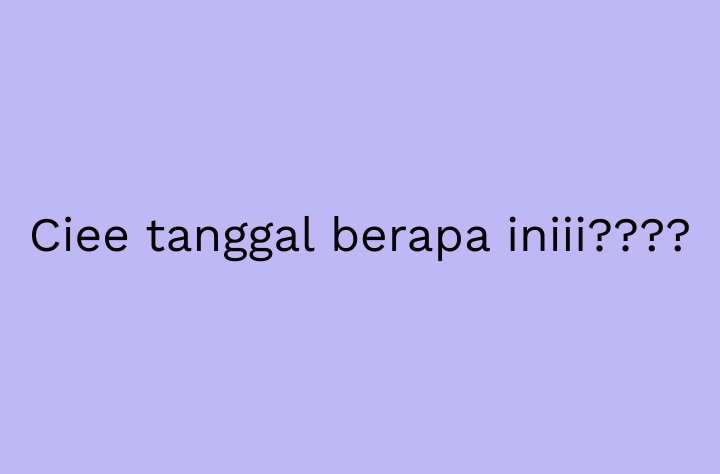
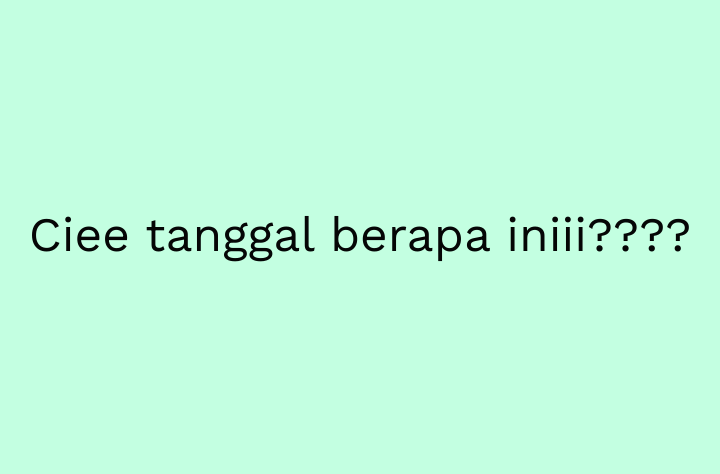
Before and after one commit to riskiip/happy-birthday, a website: page index.html in a window 1280 px wide. Shown: the part 2-476 px from the top of the page, without its empty margins (280-1000 px from the left). Drawn offline with nearby package versions, Linux system fonts and the light colour scheme; no server answers.

Commit message:
Change background color

```diff
--- a/style/style.css
+++ b/style/style.css
@@ -5,7 +5,7 @@ html {
 body {
   margin: 0;
   font-family: "Work Sans", sans-serif;
-  background-color: #c0b7f5;
+  background-color: #c3ffe1;
 }
 
 .container {
```
